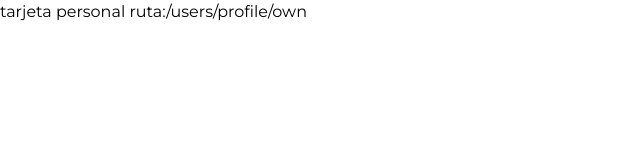
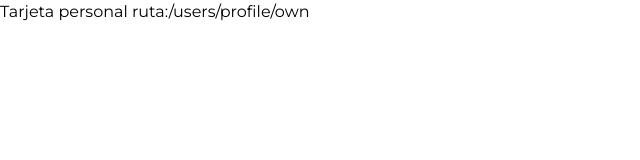
Before and after one commit to CEII/ceii.web, a Next.js app: page /users/profile/own in a window 1280 px wide. Shown: the top 160 px of the page, without its empty margins (0-640 px from the left). Built offline with nearby package versions, Linux system fonts and the light colour scheme.

Commit message:
style: Indented NextPage import from files

```diff
--- a/pages/ErrorPages/index.tsx
+++ b/pages/ErrorPages/index.tsx
@@ -1,4 +1,4 @@
- import type {NextPage} from 'next';
+ import type { NextPage } from 'next';
 
  const ErrorPages: NextPage = () => (
          <div>
--- a/pages/activities/preu/index.tsx
+++ b/pages/activities/preu/index.tsx
@@ -1,8 +1,8 @@
-import type {NextPage} from 'next';
+import type { NextPage } from 'next';
 
-const preu: NextPage = () => {
+const Preu: NextPage = () => (
         <div>
             <h1>actividades preu ruta:activities/preu</h1>
         </div>
-}
-export default preu;
+)
+export default Preu;
--- a/pages/cms/activities/preu/index.tsx
+++ b/pages/cms/activities/preu/index.tsx
@@ -1,4 +1,4 @@
-import type {NextPage} from 'next';
+import type { NextPage } from 'next';
 
 const Preu: NextPage = () => (
         <div>
--- a/pages/cms/activities/preu/new/index.tsx
+++ b/pages/cms/activities/preu/new/index.tsx
@@ -1,4 +1,4 @@
-import type {NextPage} from 'next';
+import type { NextPage } from 'next';
 
 const New: NextPage = () => (
         <div>
--- a/pages/cms/index.tsx
+++ b/pages/cms/index.tsx
@@ -1,4 +1,4 @@
-import type {NextPage} from 'next';
+import type { NextPage } from 'next';
 
 const Cms: NextPage = () => (
         <div>
--- a/pages/cms/users/index.tsx
+++ b/pages/cms/users/index.tsx
@@ -1,4 +1,4 @@
-import type {NextPage} from 'next';
+import type { NextPage } from 'next';
 
 const Users: NextPage = () => (
         <div>
--- a/pages/team/index.tsx
+++ b/pages/team/index.tsx
@@ -1,4 +1,4 @@
-import type {NextPage} from 'next';
+import type { NextPage } from 'next';
 
 const Team: NextPage = () => (
         <div>
--- a/pages/users/profile/[id].tsx
+++ b/pages/users/profile/[id].tsx
@@ -1,12 +1,12 @@
-import type {NextPage} from 'next';
-import {useRouter} from 'next/router';
+import type { NextPage } from 'next';
+import { useRouter } from 'next/router';
 
-const id: NextPage = () => {
+const Profile: NextPage = () => {
     const router = useRouter();
     return (
     <div>
-        <h1> perfil personal ruta:/users/profile/{router.query.id}:</h1>
+        <h1> Perfil personal ruta:/users/profile/{router.query.id}:</h1>
     </div>
     );
 }
-export default id;
+export default Profile;
--- a/pages/users/profile/own/index.tsx
+++ b/pages/users/profile/own/index.tsx
@@ -1,8 +1,8 @@
-import type {NextPage} from 'next';
+import type { NextPage } from 'next';
 
 const Own: NextPage = () => (
     <div>
-        <h1>tarjeta personal ruta:/users/profile/own</h1>
+        <h1>Tarjeta personal ruta:/users/profile/own</h1>
     </div>
 )
 export default Own;
```
Also changed, not shown: pages/users/inscriptions/preu/index.tsx (+5 -4 lines).
